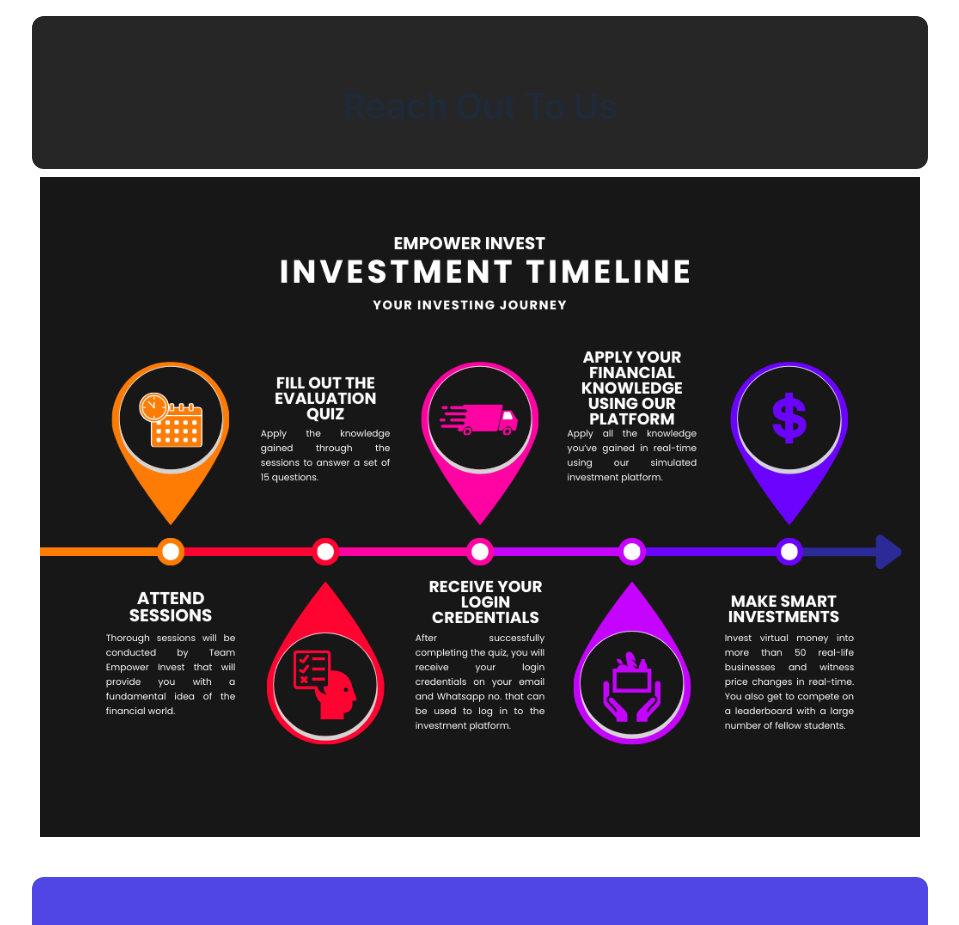
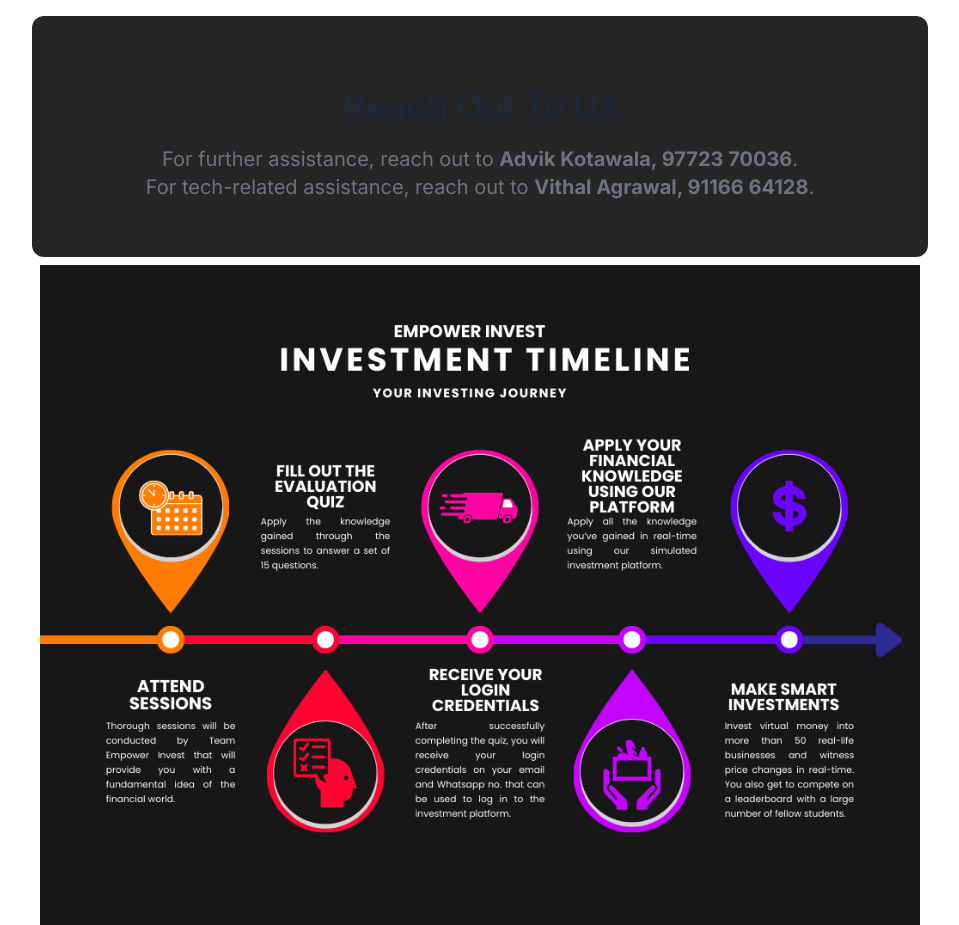
Before and after one commit to vithal34/last, a Next.js app: page / in a window 1280 px wide. Shown: the part 4080-5005 px from the top of the page, without its empty margins (160-1119 px from the left). Built offline with nearby package versions, Linux system fonts and the light colour scheme.

Commit message:
Update page.tsx

```diff
--- a/src/app/page.tsx
+++ b/src/app/page.tsx
@@ -35,7 +35,7 @@
 
       <div className="flex flex-wrap items-center justify-between w-full max-w-4xl gap-5 mx-auto text-white bg-trueGray-800 px-7 py-2 lg:px-5 lg:py-2 lg:flex-nowrap rounded-xl">
         <SectionTitle preTitle="" title="Reach Out To Us">
-          {/* Fill Out This Form To Receive Prompt Solutions To Any Problems! <br /><br /> For further assistance, reach out to <strong>Advik Kotawala, 97723 70036</strong>. <br />For tech-related assistance, reach out to <strong>Vithal Agrawal, 91166 64128</strong>. */}
+          For further assistance, reach out to <strong>Advik Kotawala, 97723 70036</strong>. <br />For tech-related assistance, reach out to <strong>Vithal Agrawal, 91166 64128</strong>.
         </SectionTitle>
       </div>
 
```
